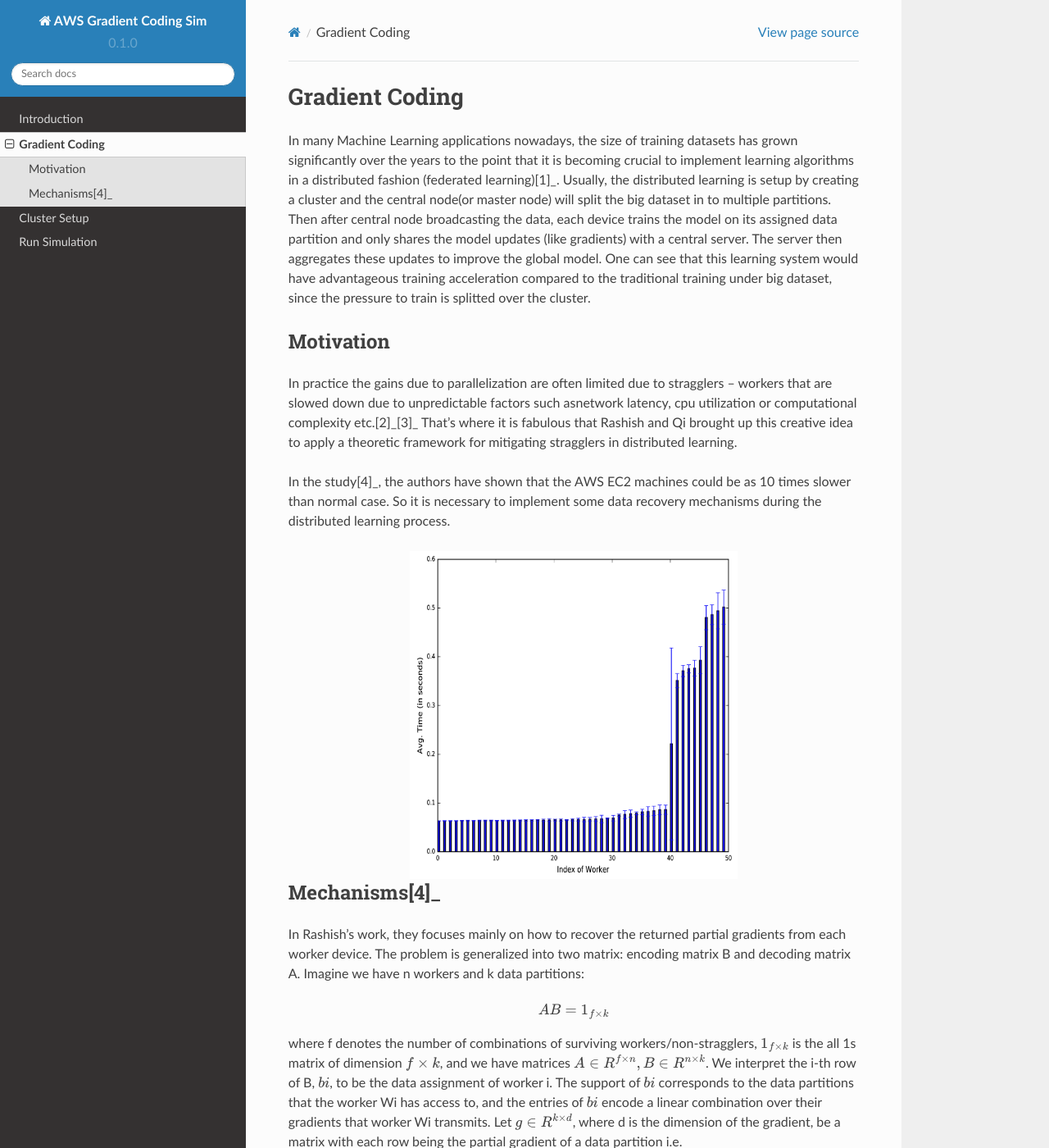
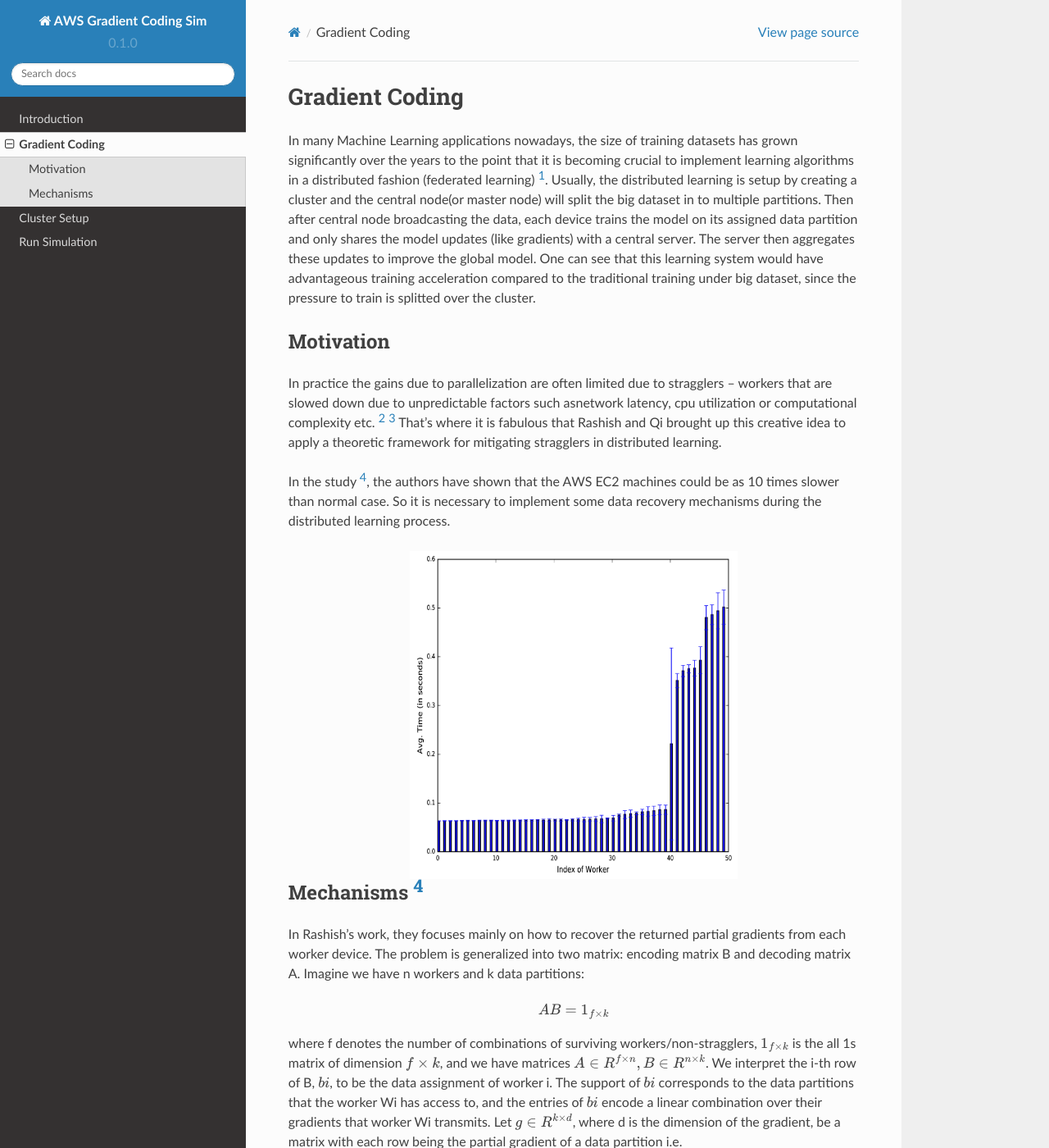
Before and after one commit to ZeeChono/GradientCodeReadDocs, a Sphinx documentation site: the page built from docs/source/gradient_code.rst, in a window 1280 px wide and 1400 px high. Shown: the whole window at 82% size. Built offline with Sphinx 7.4.7 and the Read the Docs theme 2.0.0, drawn with Linux system fonts in a browser that asks for light colours.

Commit message:
Bugfix: indent

```diff
--- a/docs/source/gradient_code.rst
+++ b/docs/source/gradient_code.rst
@@ -4,7 +4,7 @@ Gradient Coding
 In many Machine Learning applications nowadays, the size of training datasets
 has grown significantly over the years to the point that it
 is becoming crucial to implement learning algorithms in a
-distributed fashion (federated learning)[1]_. Usually, the distributed learning is setup by creating a cluster
+distributed fashion (federated learning) [1]_. Usually, the distributed learning is setup by creating a cluster
 and the central node(or master node) will split the big dataset in to multiple partitions. Then after central node broadcasting the data,
 each device trains the model on its assigned data partition and only shares the model updates (like gradients) with a central server.
 The server then aggregates these updates to improve the global model. One can see that this learning system would have advantageous
@@ -16,10 +16,10 @@ Motivation
 ----------
 In practice the gains due to parallelization are often limited due to stragglers – workers
 that are slowed down due to unpredictable factors such asnetwork latency, cpu utilization or computational
-complexity etc.[2]_[3]_ That's where it is fabulous that Rashish and Qi brought up this creative idea to apply
+complexity etc. [2]_ [3]_ That's where it is fabulous that Rashish and Qi brought up this creative idea to apply
 a theoretic framework for mitigating stragglers in distributed learning.
 
-In the study[4]_, the authors have shown that the AWS EC2 machines could be as 10 times slower than normal case.
+In the study [4]_, the authors have shown that the AWS EC2 machines could be as 10 times slower than normal case.
 So it is necessary to implement some data recovery mechanisms during the distributed learning process.
 
 .. image:: intro/straggler_statistics.png
@@ -29,8 +29,8 @@ So it is necessary to implement some data recovery mechanisms during the distrib
       :align: center
 
 
-Mechanisms[4]_
---------------
+Mechanisms [4]_
+---------------
 In Rashish's work, they focuses mainly on how to recover the returned partial gradients from each worker device. The problem
 is generalized into two matrix: encoding matrix B and decoding matrix A. Imagine we have n workers and k data partitions:
 
```
